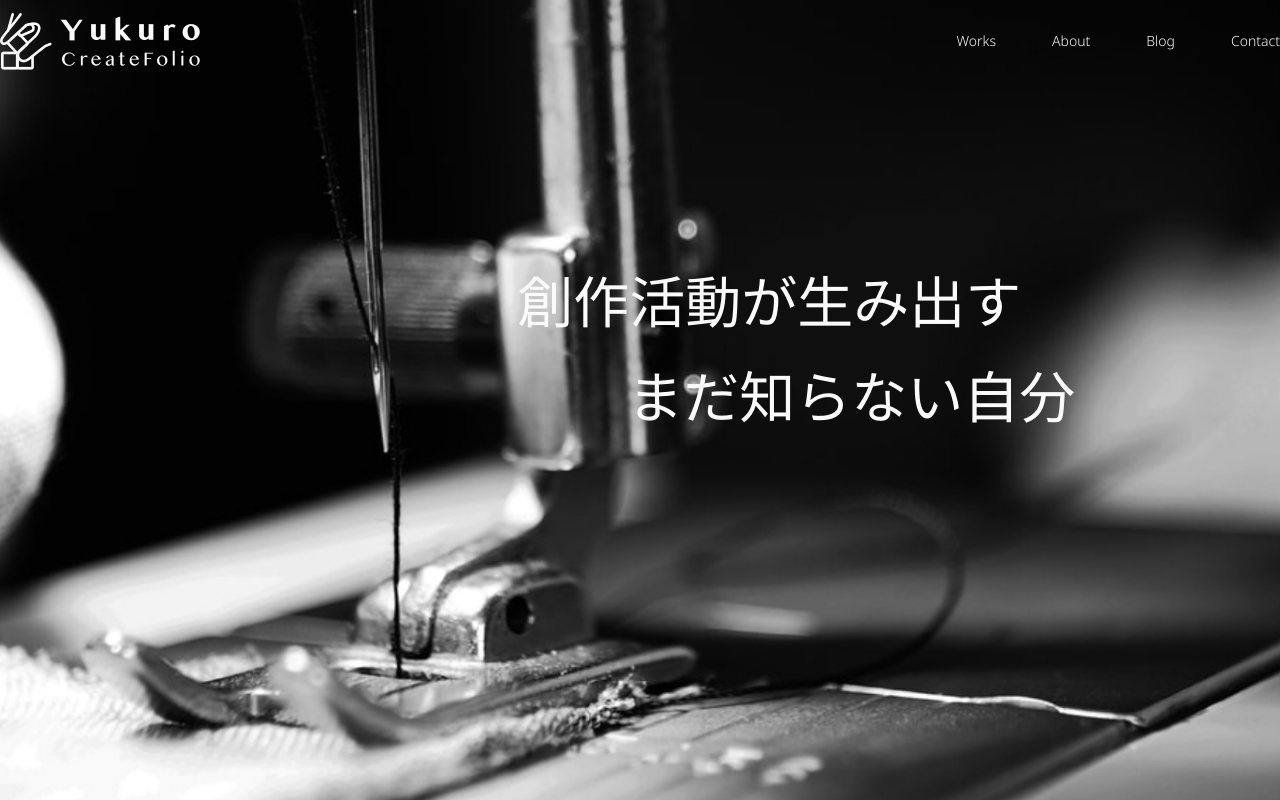
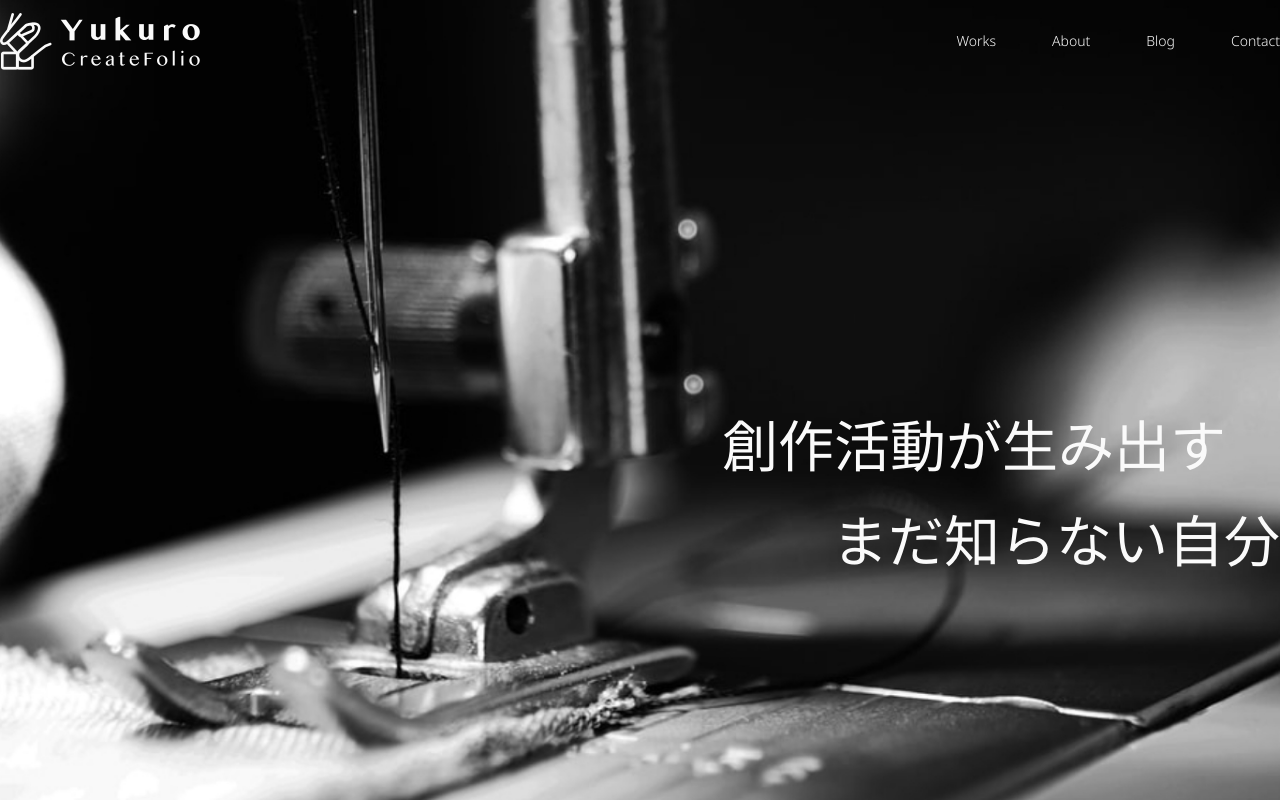
Before and after one commit to YKR-Develop/Yuuki-PortFolio, a PHP site: page / in a window 1280 px wide. Run offline with PHP 8.4, Linux system fonts and the light colour scheme.

Commit message:
ヘッダー / メインビジュアル更新

```diff
--- a/index.html
+++ b/index.html
@@ -35,12 +35,17 @@
   <!-- スマホ用アイコン画像 -->
   <link rel="apple-touch-icon-precomposed" href="/images/ico/ico_apple-touch-icon.png">
 
-  <!-- stylesheet読み込み -->
+  <!-- stylesheet 読み込み -->
   <link rel="stylesheet" href="stylesheet/css/style.css">
 
-  <!-- Googleフォント読み込み -->
+  <!-- Googleフォント 読み込み -->
   <link href="https://fonts.googleapis.com/css2?family=Noto+Sans:wght@300;500;600&family=Teko:wght@500&display=swap"
     rel="stylesheet">
+
+  <!-- JQuery 読み込み -->
+  <script src="https://code.jquery.com/jquery-3.6.1.min.js"
+    integrity="sha256-o88AwQnZB+VDvE9tvIXrMQaPlFFSUTR+nldQm1LuPXQ=" crossorigin="anonymous">
+    </script>
 
 </head>
 
@@ -50,6 +55,7 @@
 
   <!-- ⬇︎ ############ Hero-image Start ############ ⬇︎ -->
   <div class="main-visual">
+    <div class="main-visual__inner">
 
       <!-- ⬇︎ /////////////////// Header / Global-Navigation Start /////////////////// ⬇︎ -->
       <!-- ビジュアルナビゲーション ここから ***************** -->
@@ -86,16 +92,15 @@
       <!-- スクロールナビゲーション ここまで ***************** -->
 
       <!-- ビジュアルテキスト ここから ***************** -->
-    <div class="main-visual__catchcopy">
-      <p class="main-visual__catchcopy-text js-text-animation">
-        <span class="main-visual__text-line">創作活動が生み出す</span>
-        <span class="main-visual__text-line main-visual__text-line--bottom">まだ知らない自分</span>
+        <p class="main-visual__catchcopy">
+          <span class="main-visual__text-line js-text-animation">創作活動が生み出す</span>
+          <span class="main-visual__text-line main-visual__text-line--bottom js-text-animation">まだ知らない自分</span>
         </p>
-    </div>
       <!-- ビジュアルテキスト ここまで ***************** -->
 
       <!-- ⬆︎ /////////////////// Header / Global-Navigation End /////////////////// ⬆︎ -->
 
+    </div>
   </div>
   <!-- ⬆︎ ############ Hero-image End ############ ⬆︎ -->
 
@@ -109,6 +114,8 @@
 
 
 
+  <!-- ⬇︎ ################# JSファイル 読み込み ################# ⬇︎ -->
+  <script src="javascript/main.js"></script>
 </body>
 
 </html>
--- /dev/null
+++ b/javascript/main.js
@@ -0,0 +1,53 @@
+/*===================================================
+ main.js
+ js操作アニメーションの指定
+================================================== */
+
+/* --------------------------------------------------
+  テキストアニメーション 1文字ずつ出現
+-------------------------------------------------- */
+// eachTextAnimeにappeartextというクラス名を付ける定義
+function EachTextAnimeControl() {
+  $('.js-text-animation').each(function () {
+    var elemPos = $(this).offset().top - 50;
+    var scroll = $(window).scrollTop();
+    var windowHeight = $(window).height();
+    if (scroll >= elemPos - windowHeight) {
+      $(this).addClass("appeartext");
+
+    } else {
+      $(this).removeClass("appeartext");
+    }
+  });
+}
+
+// 画面をスクロールをしたら動かしたい場合の記述
+$(window).scroll(function () {
+  EachTextAnimeControl();/* アニメーション用の関数を呼ぶ*/
+});// ここまで画面をスクロールをしたら動かしたい場合の記述
+
+// 画面が読み込まれたらすぐに動かしたい場合の記述
+$(window).on('load', function () {
+  //spanタグを追加する
+  var element = $(".js-text-animation");
+  element.each(function () {
+    var text = $(this).text();
+    var textbox = "";
+    text.split('').forEach(function (t, i) {
+      if (t !== " ") {
+        if (i < 10) {
+          textbox += '<span style="animation-delay:.' + i + 's;">' + t + '</span>';
+        } else {
+          var n = i / 10;
+          textbox += '<span style="animation-delay:' + n + 's;">' + t + '</span>';
+        }
+
+      } else {
+        textbox += t;
+      }
+    });
+    $(this).html(textbox);
+  });
+
+  EachTextAnimeControl();/* アニメーション用の関数を呼ぶ*/
+});// ここまで画面が読み込まれたらすぐに動かしたい場合の記述
--- a/stylesheet/css/style.css
+++ b/stylesheet/css/style.css
@@ -352,28 +352,23 @@ template {
  mixin.scss
  使い回しパーツの定義
 ================================================== */
-/* //////////// 変数読み込み //////////// */
+/* ⬇︎ //////////// 変数読み込み //////////// */
+/* ⬆︎ //////////// 変数読み込み //////////// */
 /* --------------------------------------------------
   Max-Width コンテンツ最大幅の指定
 -------------------------------------------------- */
 /* --------------------------------------------------
   Center-Width 文字列最大幅の指定
 -------------------------------------------------- */
-/* --------------------------------------------------
-  Animation アニメーション
--------------------------------------------------- */
 /*===================================================
  c-nav.scss
  各種ナビゲーションの指定
 ================================================== */
-/* //////////// 変数読み込み //////////// */
+/* ⬇︎ //////////// 変数読み込み //////////// */
+/* ⬆︎ //////////// 変数読み込み //////////// */
 /* --------------------------------------------------
  header-fixed__nav ビジュアル固定ナビ
 -------------------------------------------------- */
-.header-fixed {
-  max-width: 1280px;
-  margin: 0 auto;
-}
 .header-fixed__nav {
   display: flex;
   justify-content: space-between;
@@ -398,10 +393,21 @@ template {
 }
 
 /*===================================================
+ search.scss
+ 検索フォーム
+================================================== */
+/* //////////// 変数読み込み //////////// */
+/* //////////// 変数読み込み //////////// */
+/*===================================================
  base.scss
  ページ内ベース設定
 ================================================== */
 /* //////////// 変数読み込み //////////// */
+* {
+  margin: 0;
+  padding: 0;
+}
+
 html {
   font-size: 62.5%;
 }
@@ -434,19 +440,37 @@ li {
  各ページビジュアルの定義
 ================================================== */
 /* //////////// 変数読み込み //////////// */
+/* //////////// 変数読み込み //////////// */
 .main-visual {
   width: 100%;
   height: 100vh;
   background: url("../../images/img/img_hero-visual.jpg") no-repeat center/cover;
+}
+.main-visual__inner {
+  max-width: 1280px;
+  margin: 0 auto;
+  height: 100vh;
   position: relative;
+}
+@media screen and (max-width: 767px) {
+  .main-visual__inner {
+    width: 100%;
+    padding: 0 18px;
+  }
 }
 .main-visual__catchcopy {
   font-family: "klee", "ヒラギノ明朝 ProN", "Hiragino Mincho ProN", sans-serif;
   position: absolute;
-  top: 25%;
-  right: 16%;
+  top: 50%;
+  right: 0;
   font-size: clamp(2.6rem, 1.6rem + 3.125vw, 5.6rem);
   color: #fafafa;
+}
+@media screen and (max-width: 767px) {
+  .main-visual__catchcopy {
+    top: 50%;
+    transform: translate(-40%, -40%);
+  }
 }
 .main-visual__text-line {
   line-height: 1.7;
@@ -454,6 +478,47 @@ li {
 }
 .main-visual__text-line--bottom {
   margin-left: 110px;
+}
+@media screen and (max-width: 767px) {
+  .main-visual__text-line--bottom {
+    margin-left: 42px;
+  }
+}
+
+/* ===================================================
+  animation.scss
+  アニメーションパーツ定義
+================================================== */
+/* ⬇︎ //////////// 変数読み込み //////////// */
+/* ⬆︎ //////////// 変数読み込み //////////// */
+/* --------------------------------------------------
+  Animationのmixinベース定義
+-------------------------------------------------- */
+/* //////////// @Keyframes //////////// */
+/* //////////// ベースアニメーション //////////// */
+/* ⬇︎ 以下、各アニメーション内容定義 ---------------------------------------------------*/
+/* --------------------------------------------------
+  Animationのmixinベース定義 アニメーション
+-------------------------------------------------- */
+.js-text-animation span {
+  opacity: 0;
+}
+.js-text-animation.appeartext span {
+  animation-name: is_text_on;
+  animation-duration: 0.5s;
+  animation-timing-function: ease-in;
+  animation-delay: 0s;
+  animation-iteration-count: 1;
+  animation-direction: normal;
+  animation-fill-mode: both;
+}
+@keyframes is_text_on {
+  0% {
+    opacity: 0;
+  }
+  100% {
+    opacity: 1;
+  }
 }
 
 /*===================================================
@@ -470,4 +535,7 @@ li {
 -------------------------------------------------- */
 /* --------------------------------------------------
  Layout ページ構成 Scss読み込み
+-------------------------------------------------- */
+/* --------------------------------------------------
+ Mixin 使い回しパーツ Scss読み込み
 -------------------------------------------------- *//*# sourceMappingURL=style.css.map */
--- a/stylesheet/scss/component/_c-nav.scss
+++ b/stylesheet/scss/component/_c-nav.scss
@@ -2,17 +2,17 @@
  c-nav.scss
  各種ナビゲーションの指定
 ================================================== */
-/* //////////// 変数読み込み //////////// */
-@use "../mixin" as *;
+/* ⬇︎ //////////// 変数読み込み //////////// */
+@use "../mixin/mixin" as *;
+@use "../config/variables" as *;
 @use "../config/function" as *;
-@use "../config/variables" as *;
+@use "../config/mq" as *;
+/* ⬆︎ //////////// 変数読み込み //////////// */
 
 /* --------------------------------------------------
  header-fixed__nav ビジュアル固定ナビ
 -------------------------------------------------- */
 .header-fixed {
-  @include maxWidth;
-
   &__nav {
     display: flex;
     justify-content: space-between;
--- a/stylesheet/scss/config/_mq.scss
+++ b/stylesheet/scss/config/_mq.scss
@@ -3,14 +3,12 @@
  メディアクエリ定義
 ================================================== */
 $breakpoints: (
-  // 480px以上(スマホの横向き)のモニタで適用
-  'sm': 'screen and (min-width: 480px)',
-  // 600px以上のタブレットやモニタで適用
-  'md': 'screen and (min-width: 600px)',
-  // 960px以上のモニタで適用
-  'lg': 'screen and (min-width: 960px)',
-  // 1280px以上のモニタで適用
-  'xl': 'screen and (min-width: 1280px)',
+  // 767px以下(スマホ)のモニタで適用
+  'sp': 'screen and (max-width: 767px)',
+  // 768px以上のタブレットやモニタで適用
+  'tab': 'screen and (min-width: 768px)',
+  // 1025px以上のモニタで適用
+  'pc': 'screen and (min-width: 1025px)',
 ) !default;
 
 @mixin mq($breakpoint: md) {
--- a/stylesheet/scss/layout/_base.scss
+++ b/stylesheet/scss/layout/_base.scss
@@ -5,6 +5,11 @@
 /* //////////// 変数読み込み //////////// */
 @use "../config/variables" as *;
 @use "../config/function" as *;
+
+* {
+  margin: 0;
+  padding: 0;
+}
 
 html {
   font-size: 62.5%;
--- a/stylesheet/scss/layout/_visual.scss
+++ b/stylesheet/scss/layout/_visual.scss
@@ -3,23 +3,36 @@
  各ページビジュアルの定義
 ================================================== */
 /* //////////// 変数読み込み //////////// */
-@use "../mixin" as *;
+@use "../mixin/mixin" as *;
+@use "../config/variables" as *;
 @use "../config/function" as *;
-@use "../config/variables" as *;
+@use "../config/mq" as *;
+/* //////////// 変数読み込み //////////// */
 
 .main-visual {
   width: 100%;
   height: 100vh;
   background: url("../../images/img/img_hero-visual.jpg") no-repeat center / cover;
-  position: relative;
+
+
+  &__inner {
+    @include maxWidth;
+    height: 100vh;
+    position: relative;
+  }
 
   &__catchcopy {
     font-family: $font-catch-copy;
     position: absolute;
-    top: 25%;
-    right: 16%;
+    top: 50%;
+    right: 0;
     font-size: fluid-size(26, 56);
     color: $font-white;
+
+    @include mq(sp) {
+      top: 50%;
+      transform: translate(-40%, -40%);
+    }
   }
 
   &__text-line {
@@ -27,6 +40,9 @@
     display: block;
     &--bottom {
       margin-left: 110px;
+      @include mq(sp) {
+        margin-left: 42px;
+      }
     }
   }
 }
--- /dev/null
+++ b/stylesheet/scss/mixin/_animation.scss
@@ -0,0 +1,70 @@
+/* ===================================================
+  animation.scss
+  アニメーションパーツ定義
+================================================== */
+/* ⬇︎ //////////// 変数読み込み //////////// */
+@use "./mixin" as *;
+@use "../config/variables" as *;
+@use "../config/function" as *;
+@use "../config/mq" as *;
+/* ⬆︎ //////////// 変数読み込み //////////// */
+
+/* --------------------------------------------------
+  Animationのmixinベース定義
+-------------------------------------------------- */
+/* //////////// @Keyframes //////////// */
+@mixin keyframe($animation-name) {
+  @keyframe #{$animation-name} {
+    @content;
+  }
+}
+
+/* //////////// ベースアニメーション //////////// */
+@mixin animation(
+  $name,
+  $duration: 1s,
+  $timing-function: ease,
+  $delay: 0s,
+  $iteration-count: 1,
+  $direction: normal,
+  $fill-mode: forwards
+) {
+  animation: {
+    name: $name;
+    duration: $duration;
+    timing-function: $timing-function;
+    delay: $delay;
+    iteration-count: $iteration-count;
+    direction: $direction;
+    fill-mode: $fill-mode;
+  }
+}
+
+/* ⬇︎ 以下、各アニメーション内容定義 ---------------------------------------------------*/
+
+/* --------------------------------------------------
+  Animationのmixinベース定義 アニメーション
+-------------------------------------------------- */
+.js-text-animation {
+  span {
+    opacity: 0;
+  }
+
+  &.appeartext span {
+    @include animation(
+        $name: is_text_on,
+        $duration: 0.5s,
+        $timing-function: ease-in,
+        $fill-mode: both
+      );
+  }
+
+  @keyframes is_text_on {
+    0% {
+      opacity: 0;
+    }
+    100% {
+      opacity: 1;
+    }
+  }
+}
--- a/stylesheet/scss/_mixin.scss
+++ b/stylesheet/scss/mixin/_mixin.scss
@@ -2,8 +2,11 @@
  mixin.scss
  使い回しパーツの定義
 ================================================== */
-/* //////////// 変数読み込み //////////// */
-@use "./config/variables" as *;
+/* ⬇︎ //////////// 変数読み込み //////////// */
+@use "../config/variables" as *;
+@use "../config/function" as *;
+@use "../config/mq" as *;
+/* ⬆︎ //////////// 変数読み込み //////////// */
 
 /* --------------------------------------------------
   Max-Width コンテンツ最大幅の指定
@@ -11,6 +14,11 @@
 @mixin maxWidth {
   max-width: $max-width;
   margin: 0 auto;
+
+  @include mq(sp) {
+    width: 100%;
+    padding: 0 18px;
+  }
 }
 
 /* --------------------------------------------------
@@ -20,7 +28,3 @@
   max-width: $center-width;
   margin: 0 auto;
 }
-
-/* --------------------------------------------------
-  Animation アニメーション
--------------------------------------------------- */
```
Also changed, not shown: stylesheet/scss/component/_c-search.scss (added, +10 -0 lines), stylesheet/scss/style.scss (+7 -0 lines), 4 other files. Lines whose indentation alone changed are shown as unchanged.
